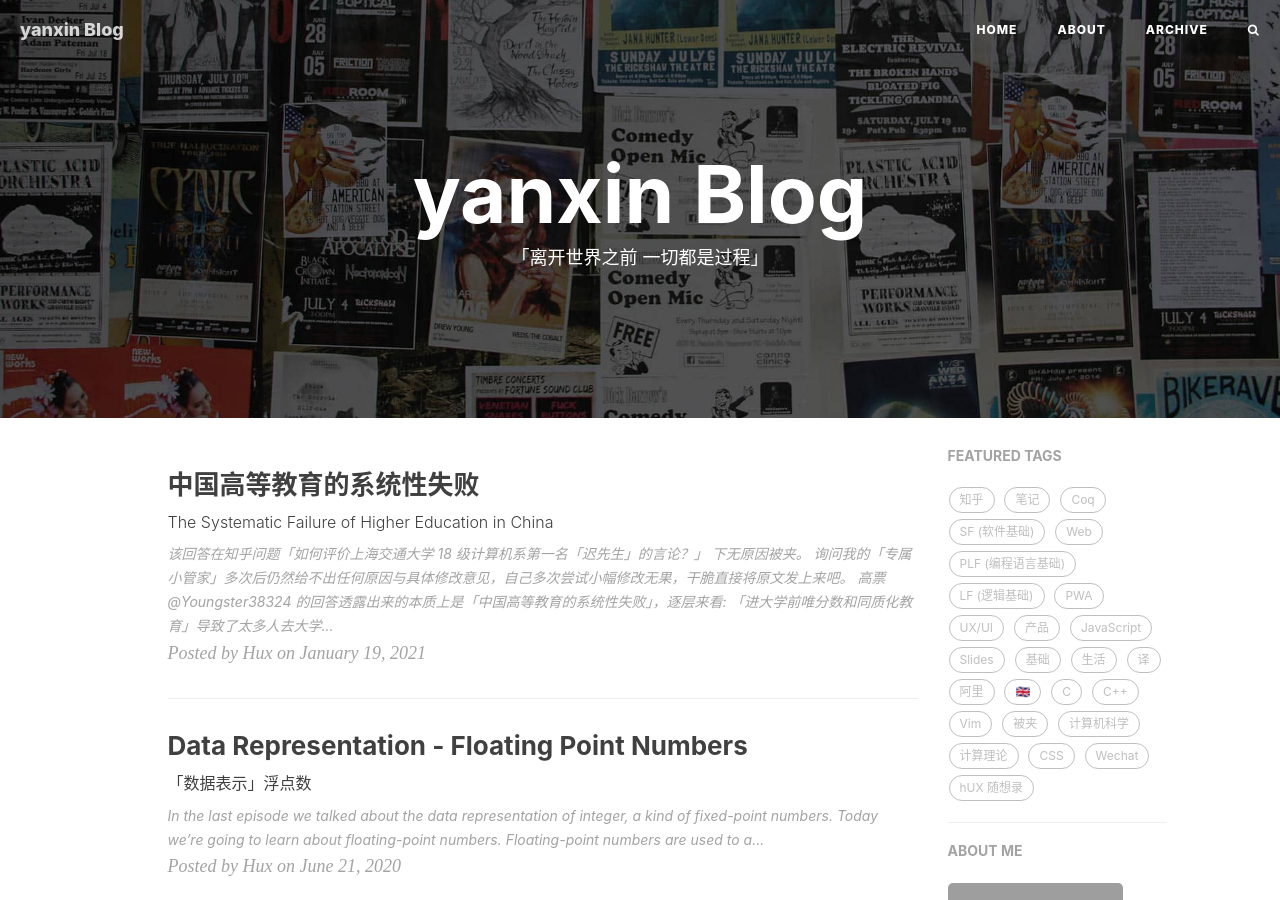
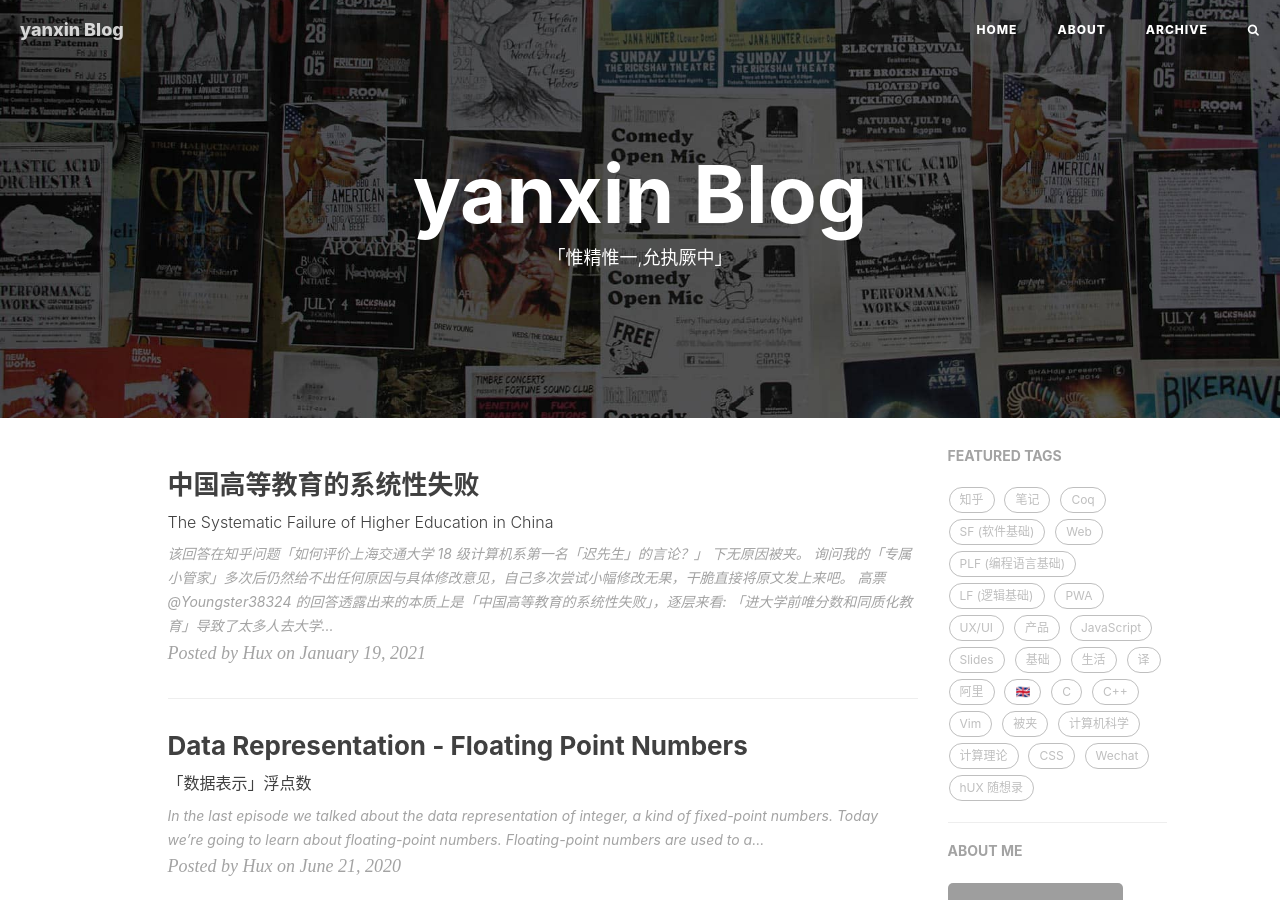
Before and after one commit to shineycoding/blackhole, a Jekyll site: the page built from index.html, in a window 1280 px wide and 900 px high. Built offline with Jekyll 4.4.1, drawn with Linux system fonts in a browser that asks for light colours; nearby versions of some CDN libraries; the list of posts is cut into pages by our own code; comment, search, counter and statistics services are not loaded; grey boxes are pictures that could not be loaded.

Commit message:
fix: 修改描述

```diff
--- a/_config.yml
+++ b/_config.yml
@@ -5,7 +5,7 @@ header-img: img/home-bg.jpg
 email: xinyanyx@gmail.com
 description: "关于程序与设计、黑客与画家 | 黄玄，Web & Mobile Lover，Software Engineer，UX Designer | 这里是 @Hux黄玄 的个人博客，与你一起发现更大的世界。"
 keyword: "黄玄, Hux黄玄, Hux, 鬼栈, huxpro, @huxpro, 黄玄的博客, Hux Blog, 博客, 个人网站, 互联网, Web, JavaScript, 前端, 设计"
-url: "https://huangxuan.me"              # your host, for absolute URL
+url: "https://blogs.yanxin999.com"              # your host, for absolute URL
 baseurl: ""                             # for example, '/blog' if your blog hosted on 'host/blog'
 
 # Publish posts or collection documents with a future date.
--- a/index.html
+++ b/index.html
@@ -1,6 +1,6 @@
 ---
 layout: page
-description: "「离开世界之前 一切都是过程」"
+description: "「惟精惟一,允执厥中」"
 ---
 
 {% for post in paginator.posts %}
```
